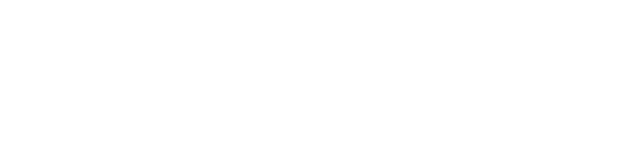
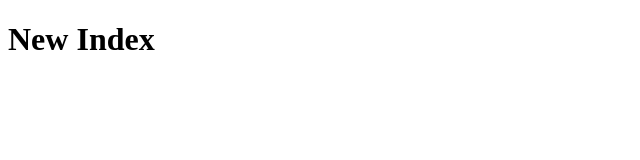
Before and after one commit to jorge-ab/gitpractice, a plain HTML site: page index.html in a window 1280 px wide. Shown: the whole page, without its empty margins (0-640 px from the left). Drawn offline with Linux system fonts and the light colour scheme.

Commit message:
Se actualiza a New

```diff
--- a/index.html
+++ b/index.html
@@ -5,5 +5,7 @@
     <meta name="viewport" content="width=device-width, initial-scale=1.0" />
     <title>Document</title>
   </head>
-  <body></body>
+  <body>
+    <h1>New Index</h1>
+  </body>
 </html>
```
